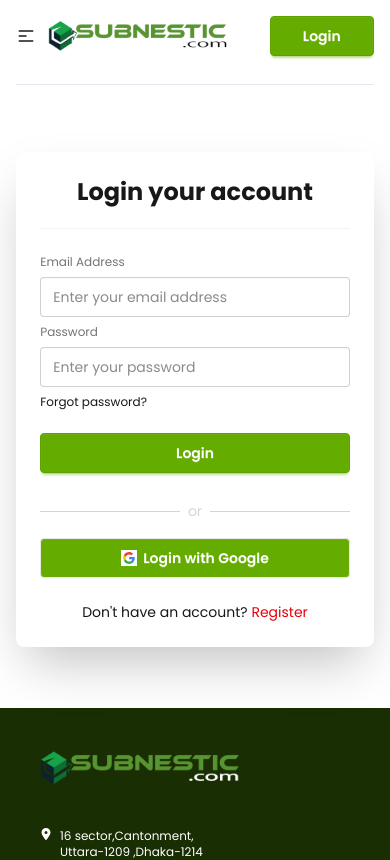
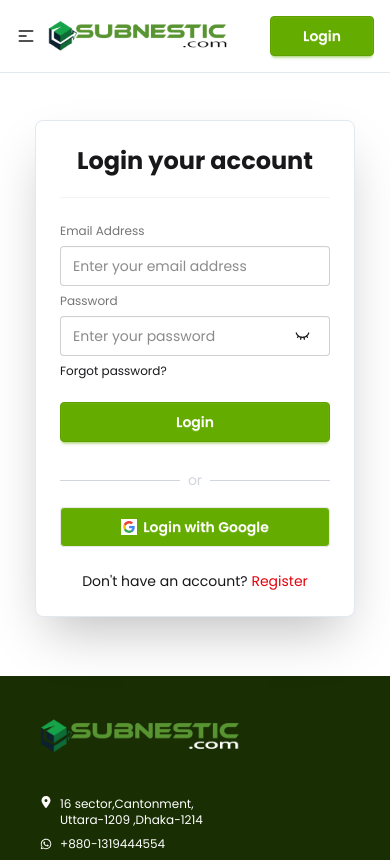
Before and after one commit to MizanRbf/subnestic-client, a React (Vite) app: page /auth/login in a window 390 px wide. Shown: the top 860 px of the page. Built offline with nearby package versions, Linux system fonts and the light colour scheme; no server answers.

Commit message:
register and login page responsive done

```diff
--- a/src/Components/Navbar.jsx
+++ b/src/Components/Navbar.jsx
@@ -20,9 +20,9 @@ const Navbar = () => {
   };
 
   return (
-    <div className="navbar bg-base-100 px-0 max-w-[1200px] mx-auto py-4">
+    <div className="navbar bg-base-100 px-4 md:px-0 max-w-[1200px] mx-auto py-4 md:static fixed top-0 right-0 left-0 z-9">
       {!isHome && (
-        <div className="absolute border-b border-slate-200 w-full top-[84px] left-0 right-0"></div>
+        <div className="absolute border-b border-slate-200 w-full top-[72px] md:top-[84px] left-0 right-0"></div>
       )}
       <div className="navbar-start">
         <div className="dropdown">
--- a/src/Pages/Login.jsx
+++ b/src/Pages/Login.jsx
@@ -3,6 +3,8 @@ import { Link, useLocation, useNavigate } from "react-router";
 import { AuthContext } from "../Provider/AuthContext";
 import Swal from "sweetalert2";
 import { Helmet } from "react-helmet-async";
+import { FaEye } from "react-icons/fa";
+import { LuEyeClosed } from "react-icons/lu";
 
 // Login Component
 const Login = () => {
@@ -15,6 +17,13 @@ const Login = () => {
   // Context
   const { setUser, loginUser, setLoading, googleLogin, resetPassword } =
     useContext(AuthContext);
+
+  const [showPassword, setShowPassword] = useState(false);
+
+  // Handle ShowPassword
+  const handleShowPassword = () => {
+    setShowPassword(!showPassword);
+  };
 
   // Handle Google SignIn
   const handleGoogleSignIn = () => {
@@ -59,7 +68,7 @@ const Login = () => {
   };
 
   return (
-    <div className="card bg-base-100 w-full max-w-sm mx-auto mt-20 shrink-0 shadow-2xl">
+    <div className="card bg-base-100 w-full max-w-xs md:max-w-sm mx-auto mt-30 md:mt-10 shrink-0 shadow-2xl mb-20 border border-slate-200">
       <Helmet>
         <title>Subnestic || Login</title>
       </Helmet>
@@ -69,6 +78,7 @@ const Login = () => {
         <form onSubmit={handleLoginForm} className="fieldset">
           {/* Email */}
           <label className="label">Email Address</label>
+
           <input
             type="email"
             name="email"
@@ -78,12 +88,20 @@ const Login = () => {
           />
           {/* Password */}
           <label className="label">Password</label>
-          <input
-            type="password"
-            name="password"
-            className="input w-full"
-            placeholder="Enter your password"
-          />
+          <div className="relative">
+            <input
+              type={showPassword ? "text" : "password"}
+              name="password"
+              className="input w-full"
+              placeholder="Enter your password"
+            />
+            <div
+              className="absolute top-3 right-5 cursor-pointer"
+              onClick={handleShowPassword}
+            >
+              {showPassword ? <FaEye size={15} /> : <LuEyeClosed size={15} />}
+            </div>
+          </div>
           <div onClick={handleForgetPassword}>
             <a className="link link-hover">Forgot password?</a>
           </div>
--- a/src/Pages/Register.jsx
+++ b/src/Pages/Register.jsx
@@ -79,7 +79,8 @@ const Register = () => {
       });
   };
   return (
-    <div className="card bg-base-100 w-full max-w-sm mx-auto mt-10 shrink-0 shadow-2xl">
+    <div className="">
+      <div className="card bg-base-100 w-full max-w-xs md:max-w-sm mt-30 mx-auto shrink-0 shadow-2xl border border-slate-200 mb-20 md:mt-20">
         <Helmet>
           <title>Subnestic || Register</title>
         </Helmet>
@@ -125,12 +126,12 @@ const Register = () => {
                 placeholder="Enter your password"
                 required
               />
-            <button
-              className="absolute top-3 right-8 cursor-pointer"
+              <div
+                className="absolute top-3 right-5 cursor-pointer"
                 onClick={handleShowPassword}
               >
                 {showPassword ? <FaEye size={15} /> : <LuEyeClosed size={15} />}
-            </button>
+              </div>
             </div>
 
             <p className="text-red-500">{passError}</p>
@@ -189,6 +190,7 @@ const Register = () => {
           </button>
         </div>
       </div>
+    </div>
   );
 };
 
```
Lines whose indentation alone changed are shown as unchanged.
